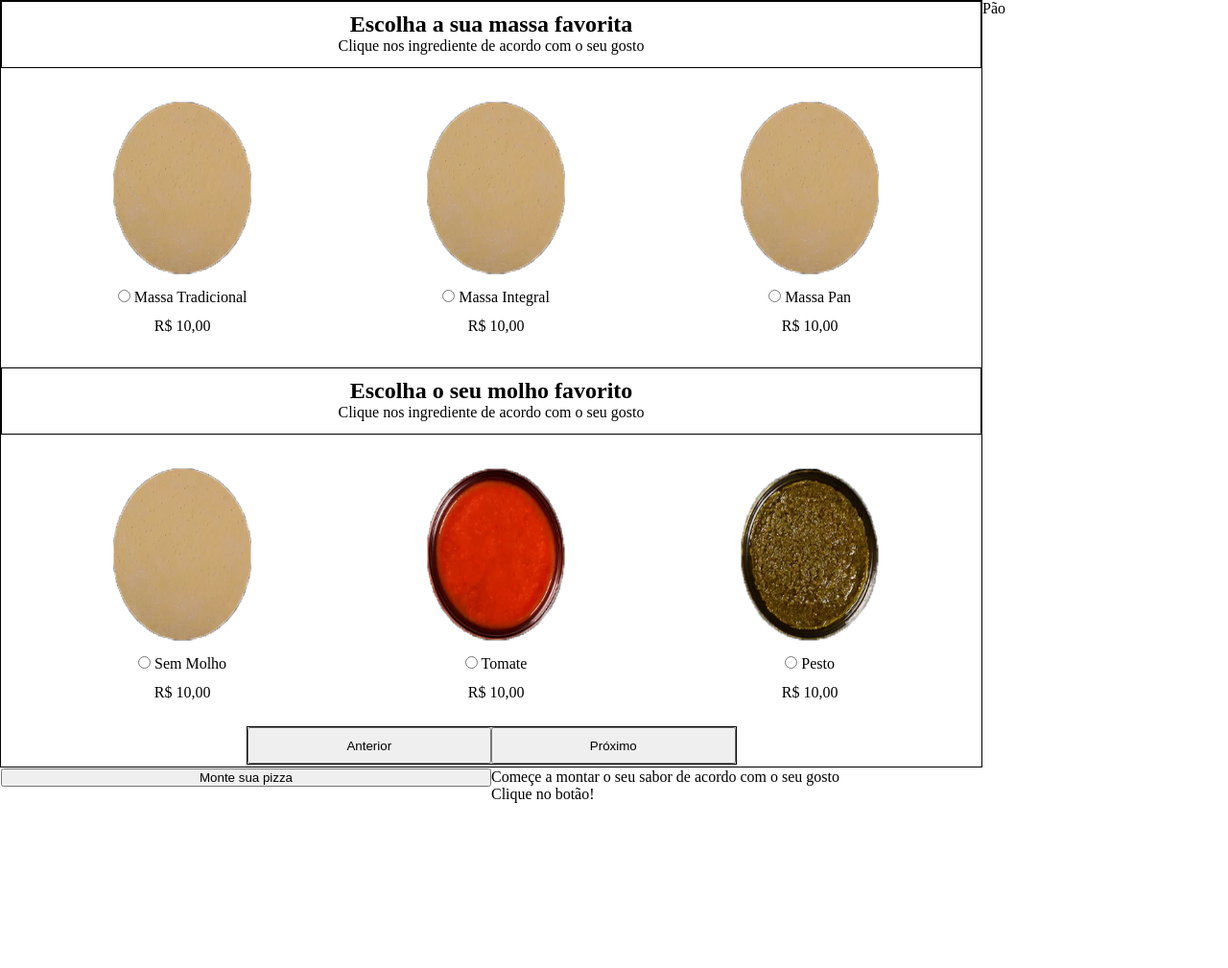
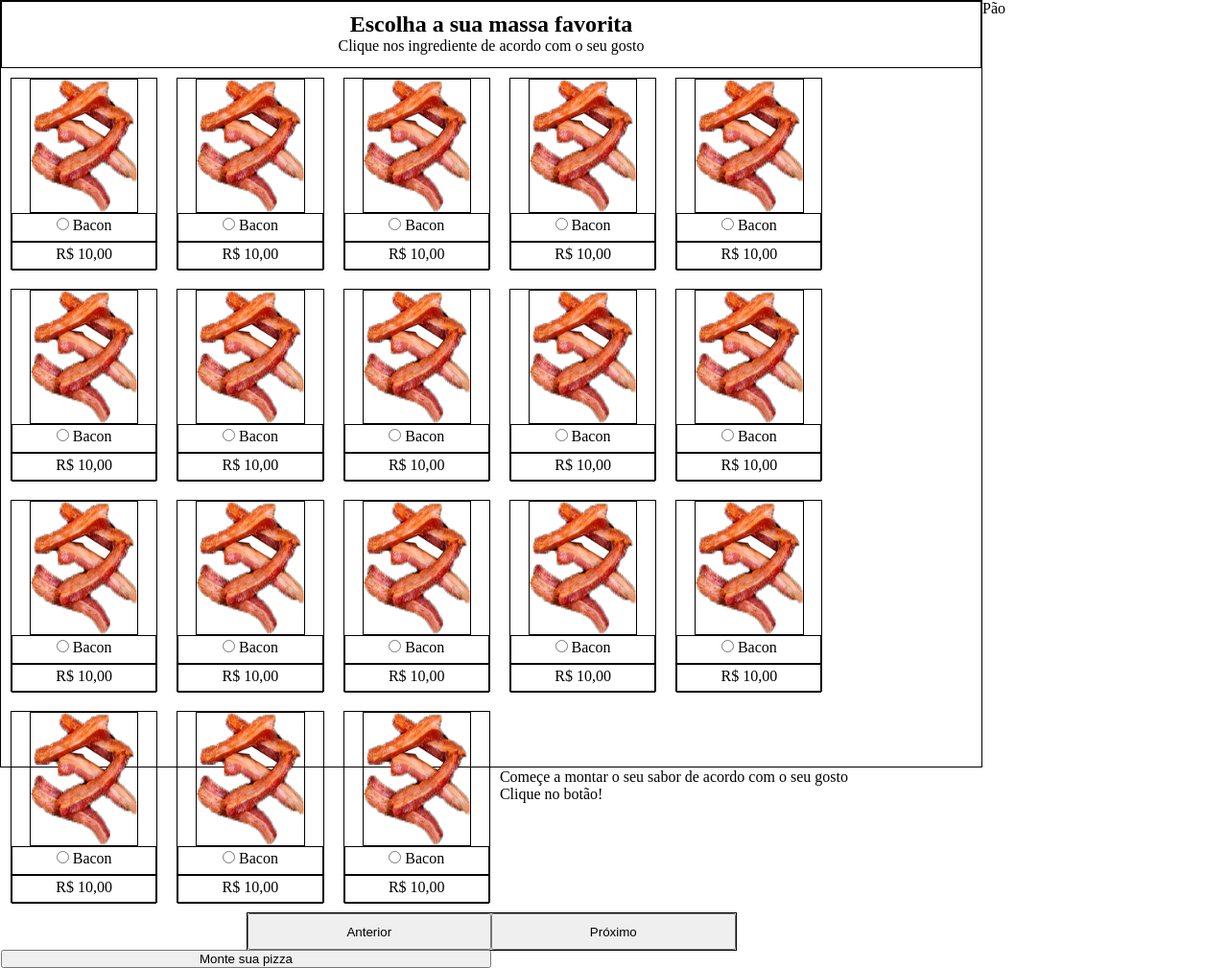
Before and after one commit to brunosilv96/Pizza-Baue, a PHP site: page /montagem2.php in a window 1280 px wide. Shown: the whole page at 96% size. Before the commit the page ends 837 px from the top, so only its background shows below. Run offline with PHP 8.4, Linux system fonts and the light colour scheme.

Commit message:
Preparando a segunda etapa da monntagem da pizza

```diff
--- a/Site/montagem2.css
+++ b/Site/montagem2.css
@@ -23,6 +23,7 @@
 	width: 100%;
 	height: 100vh;
 	box-sizing: border-box;
+	display: none;
 }
 
 .titulo{
@@ -95,6 +96,7 @@ img{
 	margin: auto;
 	border: 1px solid black;
 	box-sizing: border-box;
+	clear: both;
 }
 
 button{
@@ -102,3 +104,53 @@ button{
 	height: 100%;
 	float: left;
 }
+
+/*Configurações da Segunda Etapa da Montagem*/
+
+.etapa2{
+	width: 100%;
+	height: 100vh;
+	box-sizing: border-box;
+}
+
+.card2{
+	width: 15%;
+	height: 200px;
+	border: 1px solid black;
+	box-sizing: border-box;
+	float: left;
+	text-align: center;
+	margin: 10px;
+}
+
+.imagem2{
+	width: 75%;
+	height: 140px;
+	border: 1px solid black;
+	margin: auto;
+	box-sizing: border-box;
+}
+
+
+
+.sabor2{
+	width: 100%;
+	height: 30px;
+	border: 1px solid black;
+	box-sizing: border-box;
+	padding: 3px;
+}
+
+.preco2{
+	width: 100%;
+	height: 30px;
+	border: 1px solid black;
+	box-sizing: border-box;
+	padding: 3px;
+}
+
+iframe{
+	width: 100%;
+	height: 100vh;
+	box-sizing: border-box;
+}
--- a/Site/montagem2.php
+++ b/Site/montagem2.php
@@ -11,6 +11,7 @@
 <body>
 <section class="montagem">
 	<form>
+		<!--Inicio da Primeira Etapa da Montagem-->
 		<div class="etapa1">
 			<div class="titulo">
 				<h2>Escolha a sua massa favorita</h2>
@@ -107,9 +108,37 @@
 				<button>Próximo</button>
 			</div>
 		</div>
-		<div class="etapa2">
 
-		</div>
+		<!--Inicio da Segunda Etapa da Montagem-->
+			<div class="etapa2">
+				<div class="titulo">
+					<h2>Escolha a sua massa favorita</h2>
+					<p>Clique nos ingrediente de acordo com o seu gosto</p>
+				</div>
+				<?php
+					for ($i=0; $i < 18; $i++) {
+				?>
+				<div class="card2">
+					<div class="imagem2">
+							<img src="images/ingredientes/bacon.png">
+						</div>
+						<div class="sabor2">
+							<input type="radio" name="rdoMassa1" id="id_molho2">
+							<label for="id_molho2">Bacon</label>
+						</div>
+						<div class="preco2">
+							<p>R$ 10,00</p>
+						</div>
+				</div>
+				<?php
+					}
+				?>
+
+				<div class="botoes">
+					<button>Anterior</button>
+					<button>Próximo</button>
+				</div>
+			</div>
 		<div class="etapa3">
 
 		</div>
```
